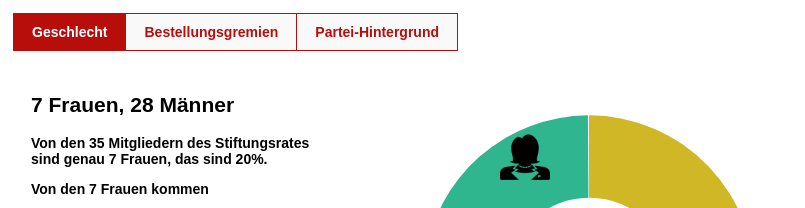
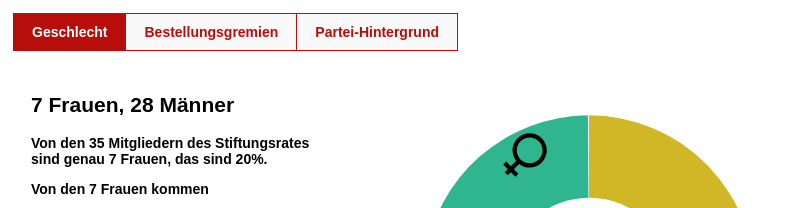
Before and after one commit to salx/SR_fixed, a plain HTML site: page geschlecht.html in a window 1280 px wide. Shown: the top 208 px of the page, without its empty margins (0-805 px from the left). Drawn offline with Linux system fonts and the light colour scheme.

Commit message:
fixed male/female icons

```diff
--- a/geschlecht.html
+++ b/geschlecht.html
@@ -20,7 +20,7 @@
         <div class="text geschlecht" >
           <h2>7 Frauen, 28 Männer</h2>
           <p>Von den 35 Mitgliedern des Stiftungsrates sind genau 7 Frauen, das sind 20%.</p>
-          <p><img class="icon1"src="icon_25454.png"></p>
+          <p><img class="icon1"src="icon_42253_f.svg"></p>
         </div>
         <div class ="f">
           <p>Von den 7 Frauen kommen
--- a/geschlecht.js
+++ b/geschlecht.js
@@ -24,6 +24,7 @@ var svg = d3.select(".content").append("svg")
       .attr("patternUnits", "objectBoundingBox")
         .append("image")
           .attr("xlink:href", "icon_21902.svg")
+          //.attr("xlink:href", "icon_12568_both.svg")
           .attr("x", 20)
           .attr("y", 15)
           .attr("width", 2*radius/4)
@@ -38,7 +39,7 @@ var svg = d3.select(".content").append("svg")
       .attr("height", 1)
       .attr("patternUnits", "objectBoundingBox")
         .append("image")
-          .attr("xlink:href", "icon_25454.svg")
+          .attr("xlink:href", "icon_42253_f.svg")
           .attr("x", 20)
           .attr("y", 15)
           .attr("width", 2*radius/4)
@@ -53,7 +54,7 @@ var svg = d3.select(".content").append("svg")
       .attr("height", 1)
       .attr("patternUnits", "objectBoundingBox")
         .append("image")
-          .attr("xlink:href", "icon_25455.svg")
+          .attr("xlink:href", "icon_42245_m.svg")
           .attr("x", 20)
           .attr("y", 15)
           .attr("width", 2*radius/4)
```
Also changed, not shown: icon_12568_both.png (added), icon_12568_both.svg (added), icon_42245_m.png (added), icon_42245_m.svg (added), icon_42253_f.png (added), icon_42253_f.svg (added), svg_42253FemalePD/icon_42253/license.txt (added), 1 other file.
